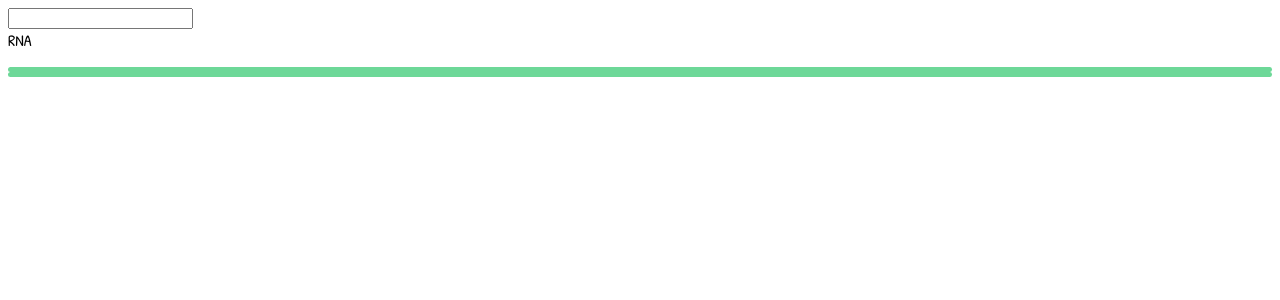
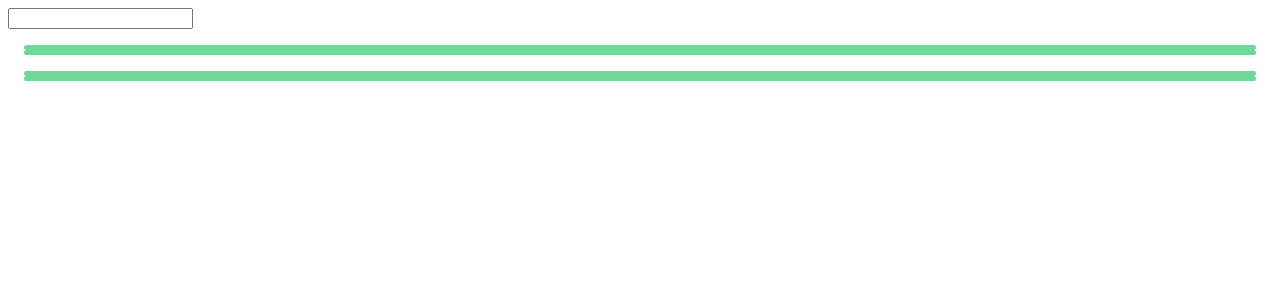
Before and after one commit to alancampora/biology, a React app in the folder packages/dna-rna-protein/: page / in a window 1280 px wide. Shown: the top 300 px of the page. Built offline with nearby package versions, Linux system fonts and the light colour scheme.

Commit message:
refactor(dna-rna-protein): reuse chain drawer for rna

```diff
--- /dev/null
+++ b/packages/dna-rna-protein/src/components/chain-drawer/index.jsx
@@ -0,0 +1,17 @@
+import React, { useState, useEffect } from 'react';
+import Chain from '../chain/index.jsx';
+import { useGenerateChains } from '../../hooks';
+import { StyledDNAWrapper } from './styled';
+
+const ChainDrawer = ({ dna, mapper }) => {
+	const [baseChain, reverseChain] = useGenerateChains(dna, mapper);
+
+	return (
+		<StyledDNAWrapper>
+			<Chain chain={baseChain} isTop={true} />
+			<Chain chain={reverseChain} isTop={false} />
+		</StyledDNAWrapper>
+	);
+};
+
+export default ChainDrawer;
--- /dev/null
+++ b/packages/dna-rna-protein/src/components/chain-drawer/styled.js
@@ -0,0 +1,6 @@
+import styled from 'styled-components';
+
+export const StyledDNAWrapper = styled.div`
+	display: grid;
+	margin: 1rem;
+`;
--- a/packages/dna-rna-protein/src/converter.jsx
+++ b/packages/dna-rna-protein/src/converter.jsx
@@ -1,66 +1,82 @@
 import React, { useState, useEffect } from 'react';
-import DrawDNA from './components/draw-dna/index.jsx';
+import ChainDrawer from './components/chain-drawer/index.jsx';
 
-const labels = {
-	en: {
-		title: 'Welcome to DNA conversion',
-		DNA: 'DNA',
-		RNA: 'RNA',
+
+const DNA_MAPPER = {
+	T: {
+		self: 'T',
+		opposite: 'A',
+		connections: 2,
+		color: '#fdf3b8',
+	},
+	A: {
+		self: 'A',
+		opposite: 'T',
+		connections: 2,
+		color: '#f8c898',
+	},
+	C: {
+		self: 'C',
+		opposite: 'G',
+		connections: 3,
+		color: '#c9e0af',
+	},
+	G: {
+		self: 'G',
+		opposite: 'C',
+		connections: 3,
+		color: '#c8e9f2',
 	},
 };
 
-const ADN_ARN = {
-	T: 'A',
-	A: 'U',
-	C: 'G',
-	G: 'C',
+const RNA_MAPPER = {
+	T: {
+		self: 'T',
+		opposite: 'A',
+		connections: 2,
+		color: '#fdf3b8',
+	},
+	A: {
+		self: 'A',
+		opposite: 'U',
+		connections: 2,
+		color: '#f8c898',
+	},
+	C: {
+		self: 'C',
+		opposite: 'G',
+		connections: 3,
+		color: '#c9e0af',
+	},
+	G: {
+		self: 'G',
+		opposite: 'C',
+		connections: 3,
+		color: '#c8e9f2',
+	},
+  U:{
+		self: 'U',
+		opposite: 'A',
+		connections: 2,
+		color: '#fdf3b8',
+  }
 };
 
-function DNAToRNA(DNA, setRNA) {
-	const RNA = DNA.split('')
-		.map(base => ADN_ARN[base.toUpperCase()])
-		.join()
-		.replace(/,/g, '');
-
-	setRNA(RNA);
-}
-
-function useDNAtoRNA() {
-	const [RNA, setRNA] = useState('');
-	const [DNA, setDNA] = useState('');
-
-	useEffect(
-		() => {
-			DNAToRNA(DNA, setRNA);
-		},
-		[DNA],
-	);
-
-	return [DNA, RNA, setDNA];
-}
-
-const convert = setDNA => e => {
-	const dna = e.target.value.trim();
-	setDNA(dna);
+const convert = setDna => e => {
+	setDna(e.target.value.trim());
 };
 
 const Converter = () => {
-	const [DNA, RNA, setDNA] = useDNAtoRNA();
+	const [dna, setDna] = useState('');
 
 	return (
 		<div>
 			<form>
-				<input
-					type="dna"
-					name="dna"
-					autocomplete="off"
-					value={DNA}
-					onChange={convert(setDNA)}
-				/>
+				<input autocomplete="off" value={dna} onChange={convert(setDna)} />
 				<br />
-				<label> {` ${labels.en.RNA} ${RNA}`} </label>
 			</form>
-			<DrawDNA dna={DNA} />
+			<ChainDrawer dna={dna} mapper={DNA_MAPPER}/>
+			<ChainDrawer dna={dna} mapper={RNA_MAPPER}/>
 		</div>
 	);
 };
--- /dev/null
+++ b/packages/dna-rna-protein/src/hooks/index.js
@@ -0,0 +1,26 @@
+import {useState, useEffect} from 'react';
+function transformChain(baseChain, setChain, mapper, getBase) {
+	setChain(
+		baseChain
+			.split('')
+			.map(base => mapper[base.toUpperCase()])
+			.map(getBase),
+	);
+}
+
+export function useGenerateChains(baseDnaString, mapper) {
+	const [baseChain, setBaseChain] = useState([]);
+	const [oppositeChain, setOppositeChain] = useState([]);
+
+	useEffect(
+		() => {
+			transformChain(baseDnaString, setBaseChain, mapper, element => element);
+			transformChain(baseDnaString, setOppositeChain, mapper, element => ({
+				...mapper[element.opposite],
+			}));
+		},
+		[baseDnaString],
+	);
+
+	return [baseChain, oppositeChain];
+}
```
